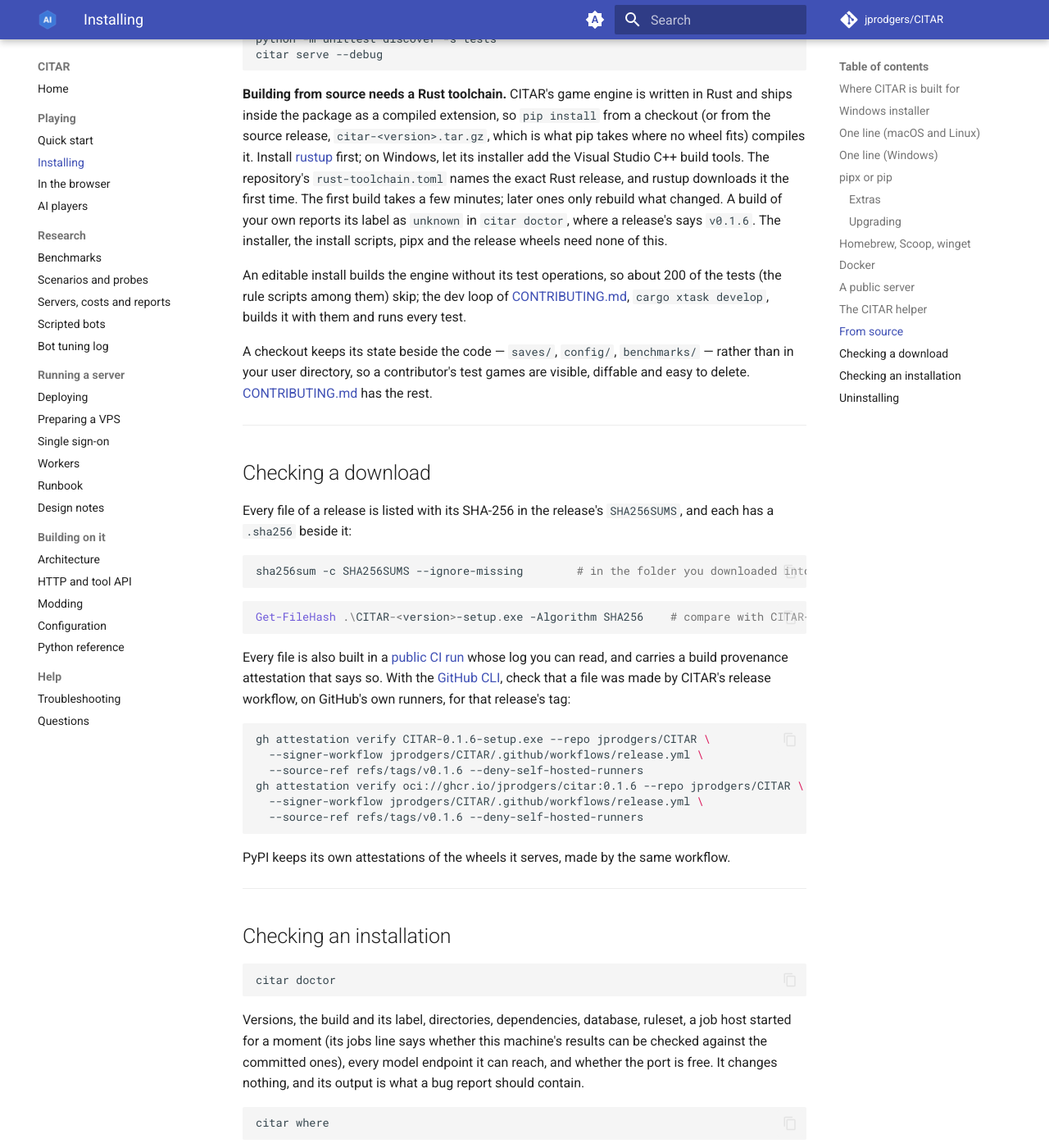
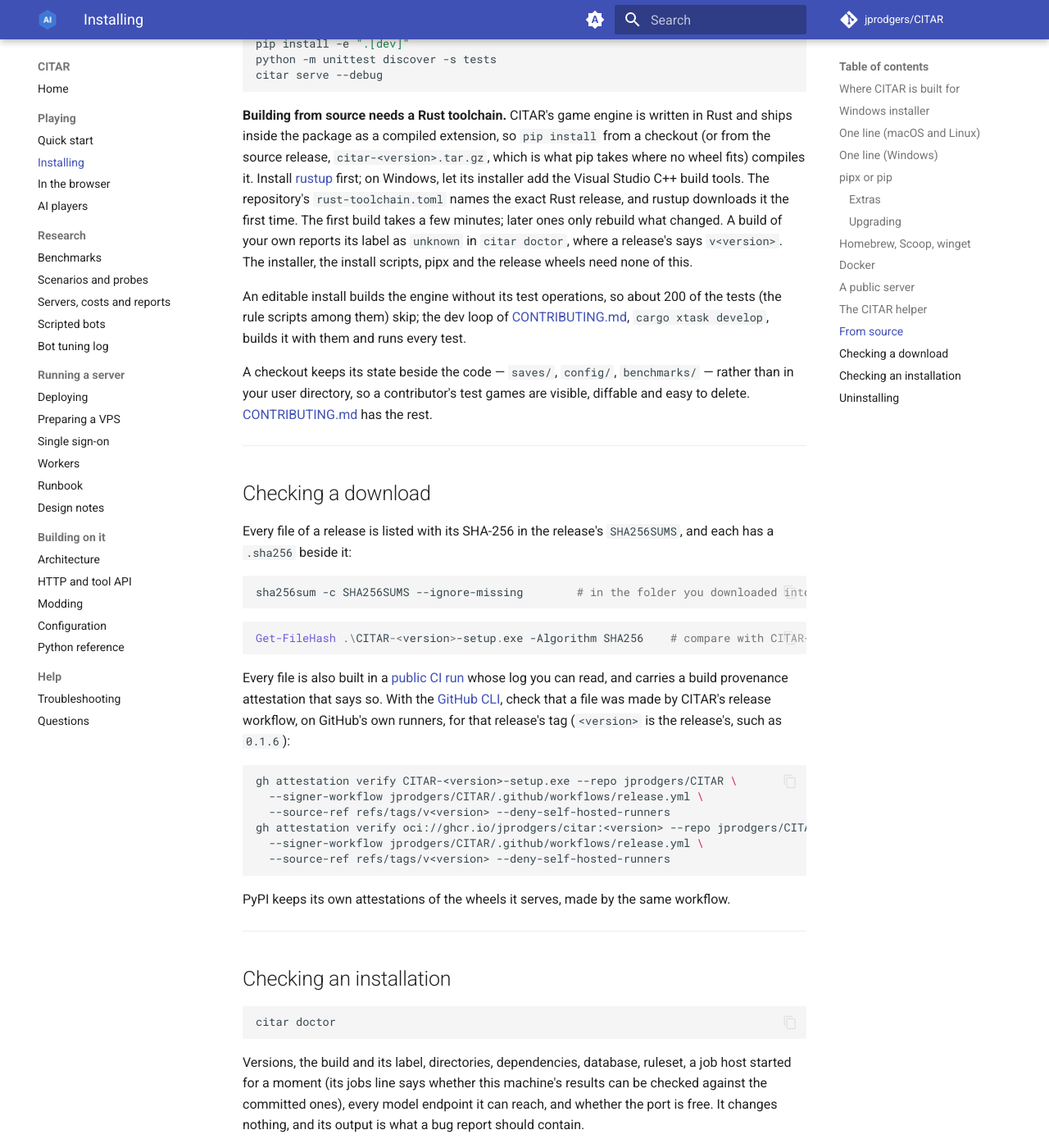
Before and after one commit to jprodgers/CITAR, an MkDocs documentation site: the page built from docs/INSTALL.md, in a window 1280 px wide and 1400 px high, scrolled down 7837 px. Shown: the whole window at 82% size. Built offline with MkDocs 1.6.1 and Material for MkDocs 9.7.7, drawn with Linux system fonts in a browser that asks for light colours; comment, search, counter and statistics services are not loaded; some of the changed text lies outside the part shown.

Commit message:
docs: INSTALL.md's examples name no version (release.py's rule)
The attestation and image-tag examples use <version>, as the
Get-FileHash example does, so a bump never needs them changed
(tests/test_release_script.py's version-free check caught the first
draft).

Co-Authored-By: Claude Opus 5.5 <noreply@anthropic.com>

````diff
--- a/docs/INSTALL.md
+++ b/docs/INSTALL.md
@@ -233,8 +233,8 @@ port is its owner. For a real deployment with accounts and TLS, use
 
 The image is built for `linux/amd64` and `linux/arm64` (Docker picks yours), from the release's own wheels on
 Debian 13 with Python 3.12, about 280 MB. It runs as uid and gid 10001, keeps everything in the one volume at
-`/var/lib/citar`, and checks its own health by asking the server. Tags: `:0.1.6` (a release), `:0.1` (the newest
-0.1 release) and `:latest`.
+`/var/lib/citar`, and checks its own health by asking the server. Tags: `:<version>` (a release),
+`:<major>.<minor>` (the newest release of that series) and `:latest`.
 
 ---
 
@@ -295,7 +295,7 @@ release, `citar-<version>.tar.gz`, which is what pip takes where no wheel fits)
 [rustup](https://rustup.rs) first; on Windows, let its installer add the Visual Studio C++ build tools. The
 repository's `rust-toolchain.toml` names the exact Rust release, and rustup downloads it the first time. The first
 build takes a few minutes; later ones only rebuild what changed. A build of your own reports its label as `unknown`
-in `citar doctor`, where a release's says `v0.1.6`. The installer, the install scripts, pipx and the release wheels
+in `citar doctor`, where a release's says `v<version>`. The installer, the install scripts, pipx and the release wheels
 need none of this.
 
 An editable install builds the engine without its test operations, so about 200 of the tests (the
@@ -324,15 +324,16 @@ Get-FileHash .\CITAR-<version>-setup.exe -Algorithm SHA256    # compare with CIT
 
 Every file is also built in a [public CI run](https://github.com/jprodgers/CITAR/actions) whose log you can read, and
 carries a build provenance attestation that says so. With the [GitHub CLI](https://cli.github.com), check that a file
-was made by CITAR's release workflow, on GitHub's own runners, for that release's tag:
+was made by CITAR's release workflow, on GitHub's own runners, for that release's tag (`<version>` is the
+release's, such as `0.1.6`):
 
 ```bash
-gh attestation verify CITAR-0.1.6-setup.exe --repo jprodgers/CITAR \
+gh attestation verify CITAR-<version>-setup.exe --repo jprodgers/CITAR \
   --signer-workflow jprodgers/CITAR/.github/workflows/release.yml \
-  --source-ref refs/tags/v0.1.6 --deny-self-hosted-runners
-gh attestation verify oci://ghcr.io/jprodgers/citar:0.1.6 --repo jprodgers/CITAR \
+  --source-ref refs/tags/v<version> --deny-self-hosted-runners
+gh attestation verify oci://ghcr.io/jprodgers/citar:<version> --repo jprodgers/CITAR \
   --signer-workflow jprodgers/CITAR/.github/workflows/release.yml \
-  --source-ref refs/tags/v0.1.6 --deny-self-hosted-runners
+  --source-ref refs/tags/v<version> --deny-self-hosted-runners
 ```
 
 PyPI keeps its own attestations of the wheels it serves, made by the same workflow.
````
Also changed, not shown: wiki/Installing.md (+9 -8 lines).
